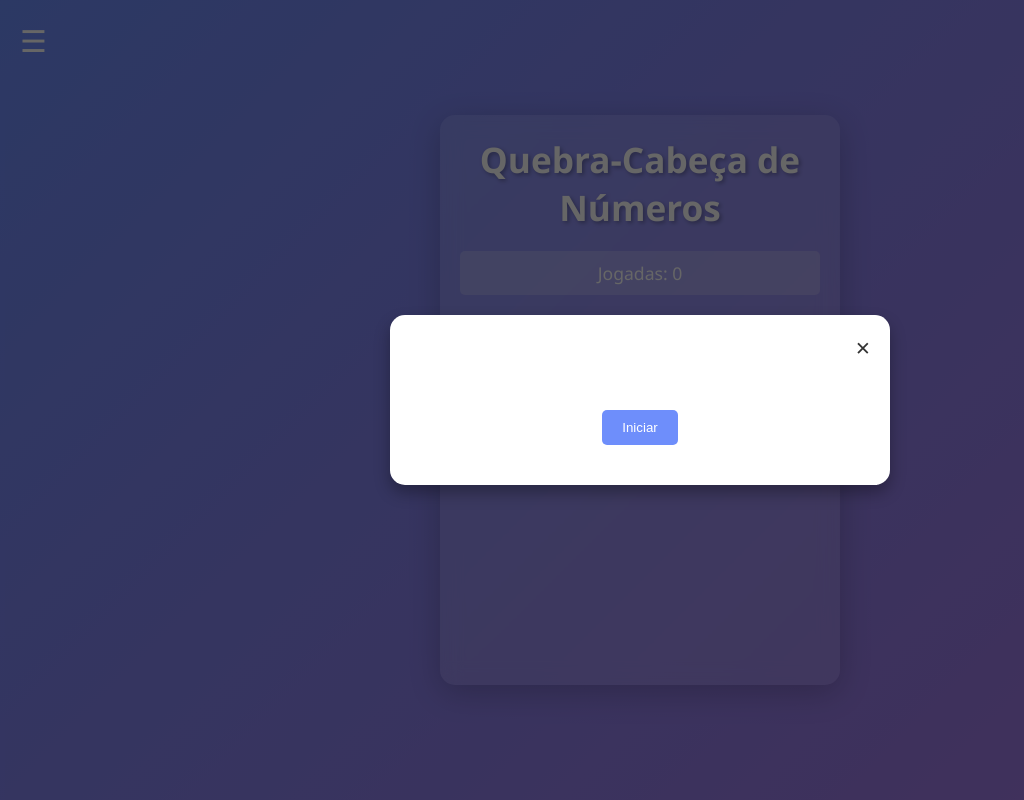
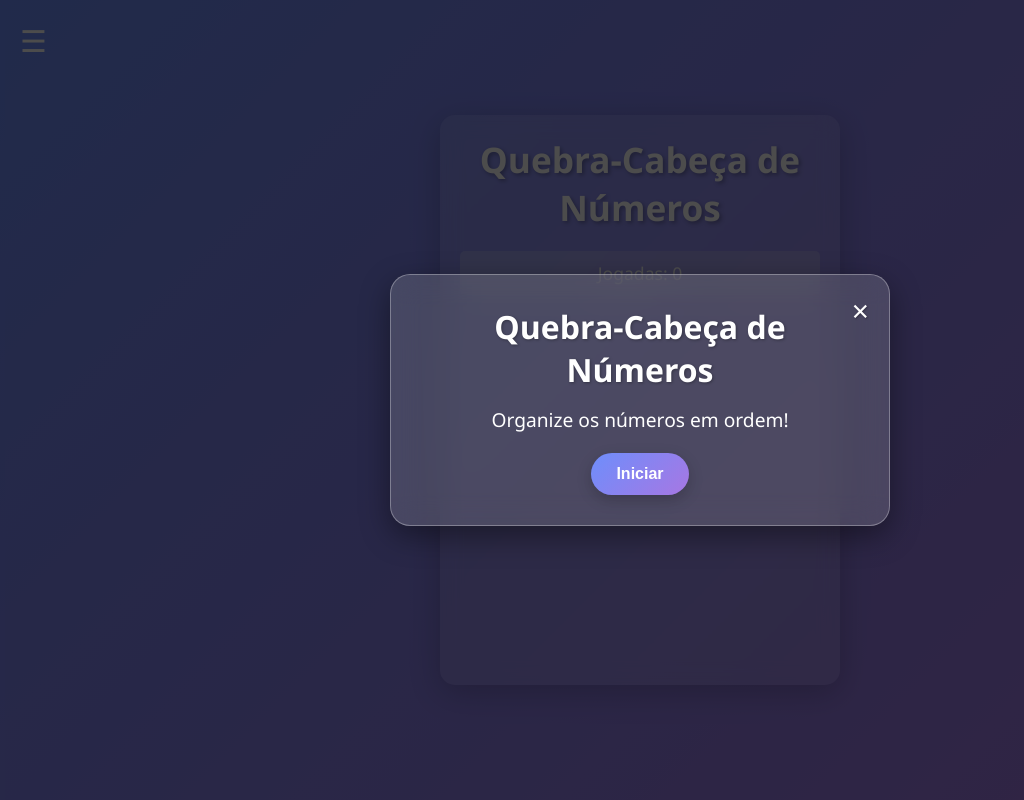
Before and after one commit to Gabe075/My-site, a plain HTML site: page quebra-cabeca/index.html in a window 1280 px wide. Shown: the whole page, without its empty margins (0-1024 px from the left). Drawn offline with Linux system fonts and the light colour scheme.

Commit message:
Update index.html

```diff
--- a/quebra-cabeca/index.html
+++ b/quebra-cabeca/index.html
@@ -127,46 +127,67 @@
             left: 0;
             width: 100%;
             height: 100%;
-            background: rgba(0, 0, 0, 0.6);
+            background: rgba(0, 0, 0, 0.7);
             z-index: 3000;
             justify-content: center;
             align-items: center;
         }
         .modal-content {
-            background: #fff;
+            background: rgba(255, 255, 255, 0.15);
+            backdrop-filter: blur(15px);
+            border: 1px solid rgba(255, 255, 255, 0.3);
             padding: 30px;
-            border-radius: 15px;
+            border-radius: 20px;
             max-width: 500px;
             width: 90%;
             text-align: center;
-            box-shadow: 0 8px 16px rgba(0, 0, 0, 0.3);
-            transform: scale(0.7);
-            animation: zoomIn 0.3s forwards;
+            box-shadow: 0 10px 30px rgba(0, 0, 0, 0.4);
+            transform: scale(0.5);
+            animation: popIn 0.5s ease-out forwards;
+            color: #fff;
         }
-        @keyframes zoomIn {
-            to { transform: scale(1); }
+        @keyframes popIn {
+            0% { transform: scale(0.5); opacity: 0; }
+            70% { transform: scale(1.05); opacity: 1; }
+            100% { transform: scale(1); opacity: 1; }
+        }
+        .modal-content h2 {
+            font-size: 2em;
+            margin-bottom: 15px;
+            text-shadow: 1px 1px 3px rgba(0, 0, 0, 0.3);
+        }
+        .modal-content p {
+            font-size: 1.2em;
+            margin-bottom: 20px;
         }
         .modal-content button {
-            margin: 10px;
-            padding: 10px 20px;
+            padding: 12px 25px;
             border: none;
-            border-radius: 5px;
-            background: #6e8efb;
+            border-radius: 50px;
+            background: linear-gradient(135deg, #6e8efb, #a777e3);
             color: #fff;
             cursor: pointer;
-            transition: transform 0.2s, background 0.2s;
+            font-size: 1em;
+            font-weight: bold;
+            transition: transform 0.2s, box-shadow 0.2s;
+            box-shadow: 0 5px 15px rgba(0, 0, 0, 0.2);
         }
         .modal-content button:hover {
-            transform: scale(1.05);
-            background: #a777e3;
+            transform: translateY(-3px);
+            box-shadow: 0 8px 20px rgba(0, 0, 0, 0.3);
         }
         .close {
             position: absolute;
             top: 15px;
             right: 20px;
-            font-size: 25px;
+            font-size: 30px;
             cursor: pointer;
-            color: #333;
+            color: #fff;
+            text-shadow: 1px 1px 2px rgba(0, 0, 0, 0.3);
+            transition: transform 0.2s;
+        }
+        .close:hover {
+            transform: rotate(90deg);
         }
         #moves {
             margin: 20px 0;
@@ -191,6 +212,19 @@
             }
             .container {
                 padding: 15px;
+            }
+            .modal-content {
+                padding: 20px;
+            }
+            .modal-content h2 {
+                font-size: 1.5em;
+            }
+            .modal-content p {
+                font-size: 1em;
+            }
+            .modal-content button {
+                padding: 10px 20px;
+                font-size: 0.9em;
             }
         }
     </style>
```
